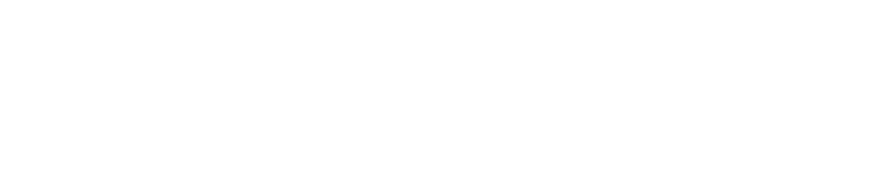
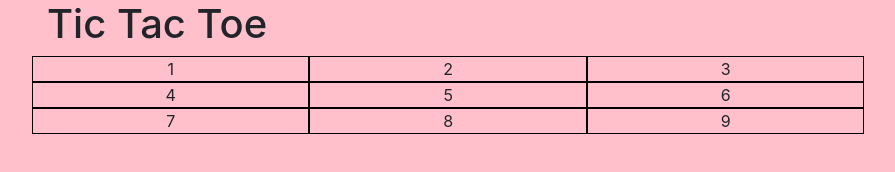
Before and after one commit to reneesarley/tictactoe, a plain HTML site: page index.html in a window 1280 px wide. Shown: the whole page, without its empty margins (38-933 px from the left). Drawn offline with nearby package versions, Linux system fonts and the light colour scheme.

Commit message:
add click event for each postion box

```diff
--- /dev/null
+++ b/css/styles.css
@@ -0,0 +1,13 @@
+body{
+  background-color: pink;
+}
+
+.row{
+  width: 75%;
+}
+.positionBox{
+  border-color: black;
+  border-style: solid;
+  border-width: thin;
+  text-align: center;
+}
--- a/index.html
+++ b/index.html
@@ -2,12 +2,50 @@
 <html>
   <head>
     <meta charset="utf-8">
-    <script src="js/script.js" type="text/javascript">
-
-    </script>
+    <script src="https://code.jquery.com/jquery-3.3.1.js" integrity="sha256-2Kok7MbOyxpgUVvAk/HJ2jigOSYS2auK4Pfzbm7uH60=" crossorigin="anonymous"></script>
+    <script src="js/scripts.js" type="text/javascript"></script>
+    <link rel="stylesheet" href="https://stackpath.bootstrapcdn.com/bootstrap/4.1.1/css/bootstrap.min.css" integrity="sha384-WskhaSGFgHYWDcbwN70/dfYBj47jz9qbsMId/iRN3ewGhXQFZCSftd1LZCfmhktB" crossorigin="anonymous">
+    <link rel="stylesheet" href="css/styles.css" type="text/css">
     <title></title>
   </head>
   <body>
-
+    <div class="container">
+      <h1>Tic Tac Toe</h1>
+      <div class="gameboard">
+        <div class="row row1">
+          <div class ="col-sm-4 positionBox" id="1">
+            1
+          </div>
+          <div class ="col-sm-4 positionBox" id="2">
+            2
+          </div>
+          <div class ="col-sm-4 positionBox" id="3">
+            3
+          </div>
+        </div>
+        <div class="row row2">
+          <div class ="col-sm-4 positionBox" id="4">
+            4
+          </div>
+          <div class ="col-sm-4 positionBox" id="5">
+            5
+          </div>
+          <div class ="col-sm-4 positionBox" id="6">
+            6
+          </div>
+        </div>
+        <div class="row row3">
+          <div class ="col-sm-4 positionBox" id="7">
+            7
+          </div>
+          <div class ="col-sm-4 positionBox" id="8">
+            8
+          </div>
+          <div class ="col-sm-4 positionBox" id="9">
+            9
+          </div>
+        </div>
+      </div>
+    </div>
   </body>
 </html>
--- a/js/scripts.js
+++ b/js/scripts.js
@@ -1,3 +1,11 @@
+$(function() {
+  $(".positionBox").click(function(){
+    var boxId = $(this).attr("id");
+    console.log("this is the ID " + boxId);
+  });
+
+});
+
 
 var player = []
 var computer = []
```
Also changed, not shown: js/script.js (deleted).
